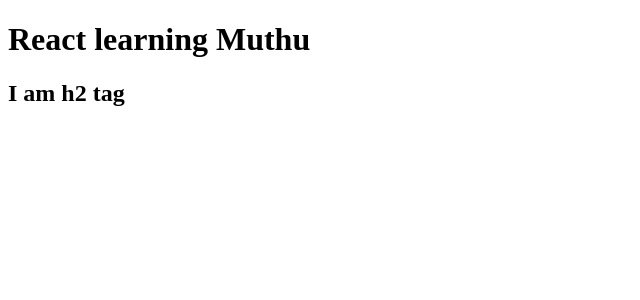
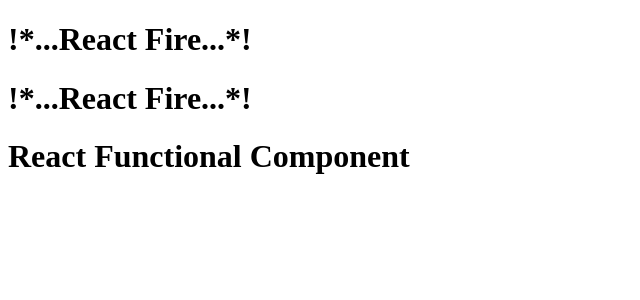
Before and after one commit to muthupandi26/React-learning, a React (Vite) app: page / in a window 1280 px wide. Shown: the top 300 px of the page, without its empty margins (0-640 px from the left). Built offline with nearby package versions, Linux system fonts and the light colour scheme.

Commit message:
learned abount react component

```diff
--- a/App.js
+++ b/App.js
@@ -1,11 +1,19 @@
 import React from "react";
-import ReactDOM from "react-dom/client"
+import ReactDOM from "react-dom/client";
 
-const heading = React.createElement("div", {id:"parent"}, React.createElement("div", {id:"child"}, [React.createElement("h1", {}, "React learning Muthu"), React.createElement("h2", {}, "I am h2 tag")]))
+// which is like normal js funciton so inside jsx Component we can call this is like function
+const Title = () => {
+  return <h1>!*...React Fire...*!</h1>;
+};
 
-console.log(heading, "heading")
+const HeadingComponent = () => (
+  <div id="container">
+    <Title />
+    {Title()}
+    <h1>React Functional Component</h1>
+  </div>
+);
 
-const root = ReactDOM.createRoot(document.getElementById('root'));
+const root = ReactDOM.createRoot(document.getElementById("root"));
 
-
-root.render(heading)
+root.render(<HeadingComponent />);
--- a/index.html
+++ b/index.html
@@ -1,14 +1,13 @@
 <!DOCTYPE html>
 <html lang="en">
-<head>
-    <meta charset="UTF-8">
-    <meta name="viewport" content="width=device-width, initial-scale=1.0">
+  <head>
+    <meta charset="UTF-8" />
+    <meta name="viewport" content="width=device-width, initial-scale=1.0" />
     <title>Document</title>
     <link rel="stylesheet" href="./index.css" />
-</head>
-<body>
+  </head>
+  <body>
     <div id="root">hello world</div>
-    <script type="module" src="./App.js">
-</script>
-</body>
+    <script type="module" src="./App.js"></script>
+  </body>
 </html>
```
